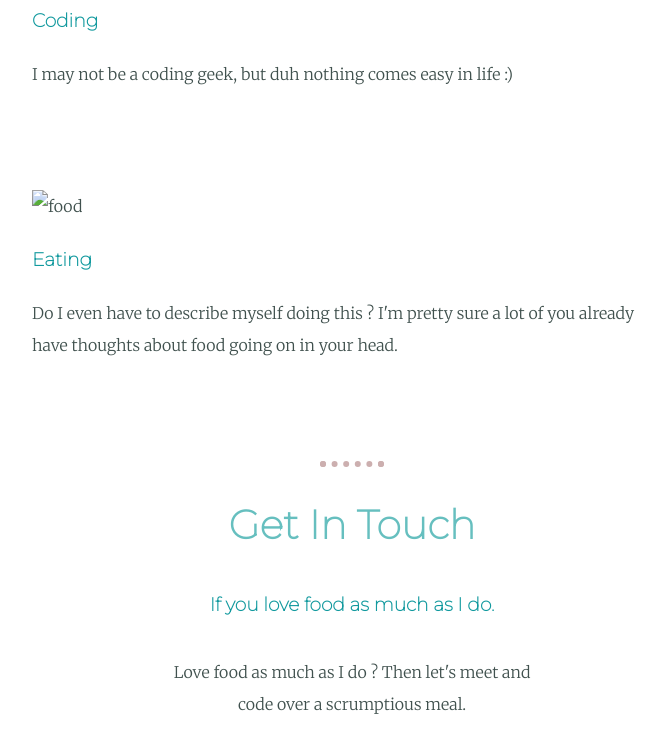
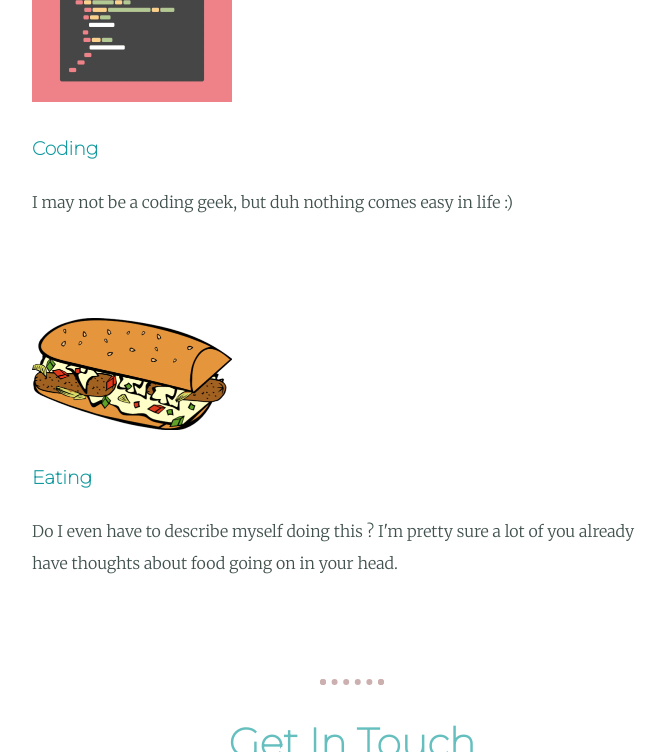
Before and after one commit to ShirleneRose/website, a plain HTML site: page index.html in a window 1280 px wide. Shown: the part 1534-2286 px from the top of the page, without its empty margins (288-953 px from the left). Drawn offline with Linux system fonts and the light colour scheme.

Commit message:
Update index.html

```diff
--- a/index.html
+++ b/index.html
@@ -27,12 +27,12 @@
       <div class="skills">
         <h2>My Skills.</h2>
         <div class="skill-row">
-          <img class="https://github.com/ShirleneRose/website/blob/master/assets/dribbble-code.gif" alt="code" width="200">
+          <img src="/assets/dribbble-code.gif" alt="code" width="200">
           <h3>Coding</h3>
           <p>I may not be a coding geek, but duh nothing comes easy in life :)</p>
         </div>
         <div class="skill-row">
-          <img class="/assets/food.png" alt="food" width="200">
+          <img src="/assets/food.png" alt="food" width="200">
           <h3 class="eat">Eating</h3>
           <p>Do I even have to describe myself doing this ? I'm pretty sure a lot of you already have thoughts about food going on in your head. </p>
         </div>
```
